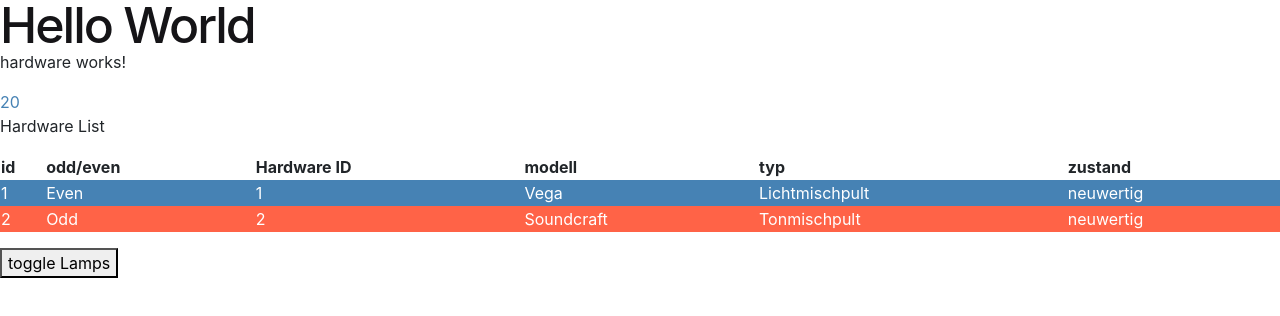
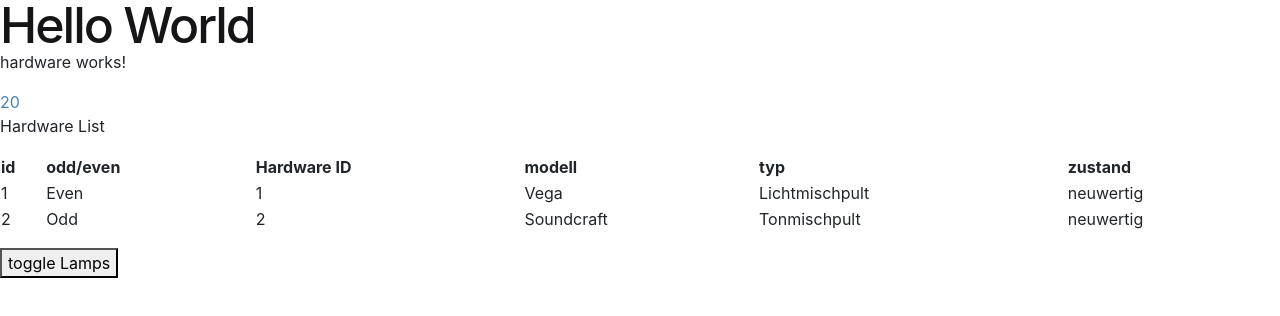
Before and after one commit to JKB0DY/Webapp, an Angular app in the folder Angular-webapp/: page / in a window 1280 px wide. Shown: the top 316 px of the page. Built offline with nearby package versions, Linux system fonts and the light colour scheme.

Commit message:
Extracted Table

```diff
--- a/Angular-webapp/src/app/app.component.ts
+++ b/Angular-webapp/src/app/app.component.ts
@@ -10,7 +10,7 @@ import {HardwareComponent} from './hardware/hardware.component';
 	imports: [CommonModule, HardwareComponent],
 })
 export class AppComponent {
-	title = 'Angular-Webapp';
+	title = 'Besondere Lernleistung';
 
 	role = 'Admin';
 }
--- /dev/null
+++ b/Angular-webapp/src/app/hardware/hardware-list/hardware-list.component.html
@@ -0,0 +1,27 @@
+<p>Hardware List</p>
+<!-- {{hardwareList}} -->
+<table class="table">
+	<tr>
+		<th>id</th>
+		<th>odd/even</th>
+		<th>Hardware ID</th>
+		<th>modell</th>
+		<th>typ</th>
+		<th>zustand</th>
+	</tr>
+	<tr
+		[ngClass]="e ? 'even' : 'odd'"
+		*ngFor="
+			let hardware of hardwareList;
+			let e = even;
+			let o = odd;
+			let i = index
+		">
+		<td>{{ i + 1 }}</td>
+		<td>{{ e ? "Even" : "Odd" }}</td>
+		<td>{{ hardware.id }}</td>
+		<td>{{ hardware.modell }}</td>
+		<td>{{ hardware.typ }}</td>
+		<td>{{ hardware.zustand }}</td>
+	</tr>
+</table>
--- /dev/null
+++ b/Angular-webapp/src/app/hardware/hardware-list/hardware-list.component.ts
@@ -0,0 +1,18 @@
+import {Component, OnInit, Input} from '@angular/core';
+import {CommonModule} from '@angular/common';
+import {HardwareList} from '../hardware';
+
+@Component({
+	selector: 'app-hardware-list',
+	standalone: true,
+	imports: [CommonModule],
+	templateUrl: './hardware-list.component.html',
+	styleUrl: './hardware-list.component.scss',
+})
+export class HardwareListComponent implements OnInit {
+	@Input() hardwareList: HardwareList[] = [];
+
+	constructor() {}
+
+	ngOnInit(): void {}
+}
--- a/Angular-webapp/src/app/hardware/hardware.component.html
+++ b/Angular-webapp/src/app/hardware/hardware.component.html
@@ -6,33 +6,7 @@
 </div>
 
 <div *ngIf="hardware.amount > 10">
-	<p>Hardware List</p>
-	<!-- {{hardwareList}} -->
-	<table class="table">
-		<tr>
-			<th>id</th>
-			<th>odd/even</th>
-			<th>Hardware ID</th>
-			<th>modell</th>
-			<th>typ</th>
-			<th>zustand</th>
-		</tr>
-		<tr
-			[ngClass]="e ? 'even' : 'odd'"
-			*ngFor="
-				let hardware of hardwareList;
-				let e = even;
-				let o = odd;
-				let i = index
-			">
-			<td>{{ i + 1 }}</td>
-			<td>{{ e ? "Even" : "Odd" }}</td>
-			<td>{{ hardware.id }}</td>
-			<td>{{ hardware.modell }}</td>
-			<td>{{ hardware.typ }}</td>
-			<td>{{ hardware.zustand }}</td>
-		</tr>
-	</table>
+	<app-hardware-list [hardwareList]="hardwareList"></app-hardware-list>
 </div>
 
 <button (click)="toggle()">toggle Lamps</button>
--- a/Angular-webapp/src/app/hardware/hardware.component.ts
+++ b/Angular-webapp/src/app/hardware/hardware.component.ts
@@ -1,13 +1,14 @@
 import {Component, OnInit} from '@angular/core';
 import {CommonModule} from '@angular/common';
 import {Hardware, HardwareList} from './hardware';
+import {HardwareListComponent} from './hardware-list/hardware-list.component';
 
 @Component({
 	selector: 'app-hardware',
 	standalone: true,
-	imports: [CommonModule],
 	templateUrl: './hardware.component.html',
 	styleUrl: './hardware.component.scss',
+	imports: [CommonModule, HardwareListComponent],
 })
 export class HardwareComponent implements OnInit {
 	numberOfLamps = 20;
```
Also changed, not shown: Angular-webapp/src/app/hardware/hardware-list/hardware-list.component.scss (added), 1 other file (tests, documents, lock files or other folders).
